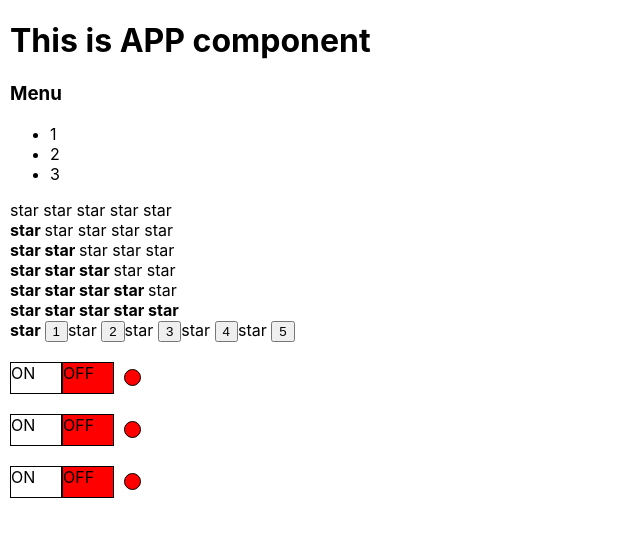
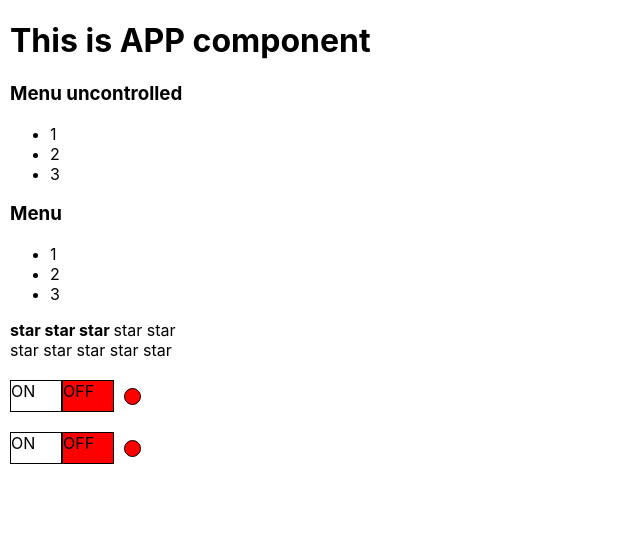
Before and after one commit to petritsyn/react-examples, a React (Create React App) app: page / in a window 1280 px wide. Shown: the top 536 px of the page, without its empty margins (0-640 px from the left). Built offline with nearby package versions, Linux system fonts and the light colour scheme.

Commit message:
08 - callbacks

```diff
--- a/src/App.tsx
+++ b/src/App.tsx
@@ -1,28 +1,31 @@
-import React from 'react';
+import React, {useState} from 'react';
 import './App.css';
+import UncontrolledAccordion from "./components/Accordion/UncontrolledAccordion";
+import {Rating} from "./components/Rating/Rating";
+import UncontrolledOnOff from "./components/OnOff/UncontrolledOnOff";
+import {UncontrolledRating} from "./components/Rating/UncontrolledRating";
 import Accordion from "./components/Accordion/Accordion";
-import {Rating} from "./components/Rating/Rating";
 import OnOff from "./components/OnOff/OnOff";
-import {UncontrolledRating} from "./components/Rating/UncontrolledRating";
 
 function App() {
+
+    let [ratingValue, setRatingValue] = useState<number>(3);
+    let [collapsed, setCollapsed] = useState(false);
+    let [valueOnOff, setValueOnOff] = useState(false);
+
     return (
         <div className="appWrapper">
             <PageTitle title={"This is APP component"}/>
-            <Accordion title={"Menu"}/>
+            <UncontrolledAccordion title={"Menu uncontrolled"}/>
 
-            <Rating value={0}/>
-            <Rating value={1}/>
-            <Rating value={2}/>
-            <Rating value={3}/>
-            <Rating value={4}/>
-            <Rating value={5}/>
+            <Accordion title={"Menu"} collapsed={collapsed} setCollapsed={setCollapsed}/>
+
+            <Rating value={ratingValue} onClick={setRatingValue}/>
 
             <UncontrolledRating/>
 
-            <OnOff />
-            <OnOff />
-            <OnOff />
+            <UncontrolledOnOff />
+            <OnOff valueOnOff={valueOnOff} setValueOnOff={setValueOnOff}/>
         </div>
     );
 }
@@ -35,5 +38,4 @@ function PageTitle(props: PageTitlePropsType) {
     return <h1>{props.title}</h1>
 }
 
-
 export default App;
--- a/src/components/Accordion/Accordion.tsx
+++ b/src/components/Accordion/Accordion.tsx
@@ -1,25 +1,27 @@
-import React, {useState} from "react";
+import React from "react";
 
 type AccordionPropsType = {
     title: string
+    collapsed: boolean
+    setCollapsed: (value: boolean) => void
 }
 
 function Accordion(props: AccordionPropsType) {
 
-    let [collapsed, setCollapsed] = useState(false);
-
-    return <div onClick={() => setCollapsed(!collapsed)}>
-        <AccordionTitle title={props.title}/>
-        {!collapsed && <AccordionBody/>}
+    return <div>
+        <AccordionTitle title={props.title} collapsed={props.collapsed} setCollapsed={props.setCollapsed}/>
+        {!props.collapsed && <AccordionBody/>}
     </div>
 }
 
 type AccordionTitlePropsType = {
     title: string
+    collapsed: boolean
+    setCollapsed: (value: boolean) => void
 }
 
 function AccordionTitle(props: AccordionTitlePropsType) {
-    return <h3>{props.title}</h3>
+    return <h3 onClick={() => props.setCollapsed(!props.collapsed)}>{props.title}</h3>
 }
 
 function AccordionBody() {
--- /dev/null
+++ b/src/components/Accordion/UncontrolledAccordion.tsx
@@ -0,0 +1,36 @@
+import React, {useState} from "react";
+
+type AccordionPropsType = {
+    title: string
+}
+
+function UncontrolledAccordion(props: AccordionPropsType) {
+
+    let [collapsed, setCollapsed] = useState(false);
+
+    return <div>
+        <AccordionTitle title={props.title}  onClick={() => setCollapsed(!collapsed)}/>
+        {!collapsed && <AccordionBody/>}
+    </div>
+}
+
+type AccordionTitlePropsType = {
+    title: string
+    onClick: () => void
+}
+
+function AccordionTitle(props: AccordionTitlePropsType) {
+    return <h3 onClick={props.onClick}>{props.title}</h3>
+}
+
+function AccordionBody() {
+    return <div>
+        <ul>
+            <li>1</li>
+            <li>2</li>
+            <li>3</li>
+        </ul>
+    </div>
+}
+
+export default UncontrolledAccordion;
--- a/src/components/OnOff/OnOff.tsx
+++ b/src/components/OnOff/OnOff.tsx
@@ -7,15 +7,18 @@ const empty = s.button;
 const bulbOn = s.bulb + ' ' + s.on;
 const bulbOff = s.bulb + ' ' + s.off;
 
-const OnOff = () => {
+type OnOffPropsType = {
+    valueOnOff: boolean
+    setValueOnOff: (value: boolean) => void
+}
 
-    let [value, setValue] = useState(false);
+const OnOff = (props: OnOffPropsType) => {
 
     return (
         <div className={s.OnOff}>
-            <div className={value ? on : empty} onClick={ () => setValue(true)}>ON</div>
-            <div className={value ? empty : off}  onClick={ () => setValue(false)}>OFF</div>
-            <div className={value ? bulbOn : bulbOff}></div>
+            <div className={props.valueOnOff ? on : empty} onClick={ () => props.setValueOnOff(true)}>ON</div>
+            <div className={props.valueOnOff ? empty : off}  onClick={ () => props.setValueOnOff(false)}>OFF</div>
+            <div className={props.valueOnOff ? bulbOn : bulbOff}></div>
         </div>
     );
 };
--- /dev/null
+++ b/src/components/OnOff/UncontrolledOnOff.tsx
@@ -0,0 +1,23 @@
+import React, {useState} from 'react';
+import s from './OnOff.module.css';
+
+const on = s.button + ' ' + s.on;
+const off = s.button + ' ' + s.off;
+const empty = s.button;
+const bulbOn = s.bulb + ' ' + s.on;
+const bulbOff = s.bulb + ' ' + s.off;
+
+const UncontrolledOnOff = () => {
+
+    let [value, setValue] = useState(false);
+
+    return (
+        <div className={s.OnOff}>
+            <div className={value ? on : empty} onClick={ () => setValue(true)}>ON</div>
+            <div className={value ? empty : off}  onClick={ () => setValue(false)}>OFF</div>
+            <div className={value ? bulbOn : bulbOff}></div>
+        </div>
+    );
+};
+
+export default UncontrolledOnOff;
--- a/src/components/Rating/Rating.tsx
+++ b/src/components/Rating/Rating.tsx
@@ -1,28 +1,27 @@
-import React, {useState} from "react";
+import React from "react";
 
 type RatingPropsType = {
     value: number
+    onClick: (value: number) => void
 }
 
 export function Rating(props: RatingPropsType) {
 
     return (<div>
-        <Star selected={props.value >= 1}/>
-        <Star selected={props.value >= 2}/>
-        <Star selected={props.value >= 3}/>
-        <Star selected={props.value >= 4}/>
-        <Star selected={props.value >= 5}/>
+        <Star selected={props.value > 0} onClick={props.onClick} value={1}/>
+        <Star selected={props.value > 1} onClick={props.onClick} value={2}/>
+        <Star selected={props.value > 2} onClick={props.onClick} value={3}/>
+        <Star selected={props.value > 3} onClick={props.onClick} value={4}/>
+        <Star selected={props.value > 4} onClick={props.onClick} value={5}/>
     </div>)
 }
 
 type StarPropsType = {
     selected: boolean
+    onClick: (value: number) => void
+    value: number
 }
 
 function Star(props: StarPropsType) {
-    if (props.selected) {
-        return <span><b>star </b></span>
-    } else {
-        return <span>star </span>
-    }
+    return <span onClick={() => props.onClick(props.value)}>{props.selected ? <b>star </b> : 'star '}</span>
 }
--- a/src/components/Rating/UncontrolledRating.tsx
+++ b/src/components/Rating/UncontrolledRating.tsx
@@ -2,25 +2,22 @@ import React, {useState} from "react";
 
 export function UncontrolledRating() {
 
-    let [value, setValue] = useState(1);
+    let [value, setValue] = useState(0);
 
     return (<div>
-        <Star selected={value >= 1}/><button onClick={() => setValue(1)}>1</button>
-        <Star selected={value >= 2}/><button onClick={() => setValue(2)}>2</button>
-        <Star selected={value >= 3}/><button onClick={() => setValue(3)}>3</button>
-        <Star selected={value >= 4}/><button onClick={() => setValue(4)}>4</button>
-        <Star selected={value >= 5}/><button onClick={() => setValue(5)}>5</button>
+        <Star selected={value > 0} setValue={() => setValue(1)}/>
+        <Star selected={value > 1} setValue={() => setValue(2)}/>
+        <Star selected={value > 2} setValue={() => setValue(3)}/>
+        <Star selected={value > 3} setValue={() => setValue(4)}/>
+        <Star selected={value > 4} setValue={() => setValue(5)}/>
     </div>)
 }
 
 type StarPropsType = {
     selected: boolean
+    setValue: () => void
 }
 
 function Star(props: StarPropsType) {
-    if (props.selected) {
-        return <span><b>star </b></span>
-    } else {
-        return <span>star </span>
-    }
+    return <span onClick={() => props.setValue()}>{props.selected ? <b>star </b> : 'star '}</span>
 }
```
